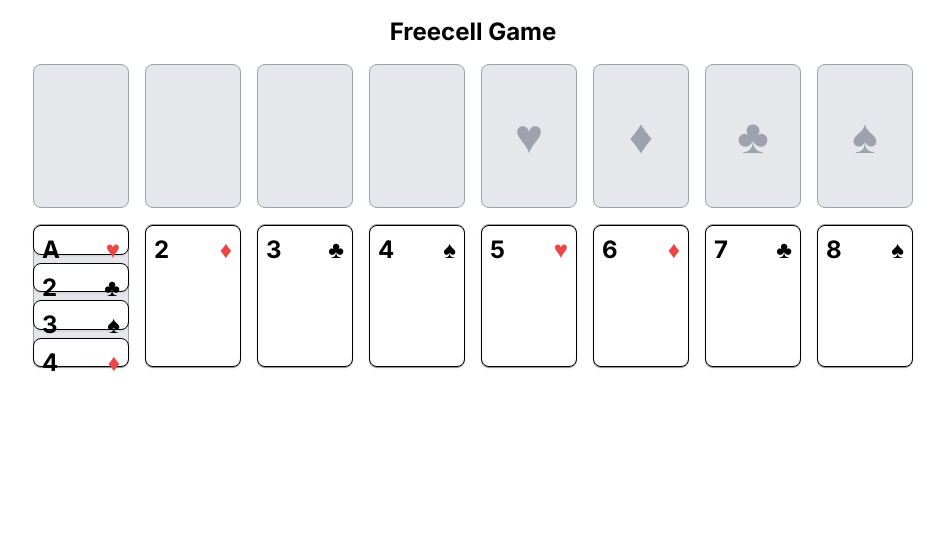
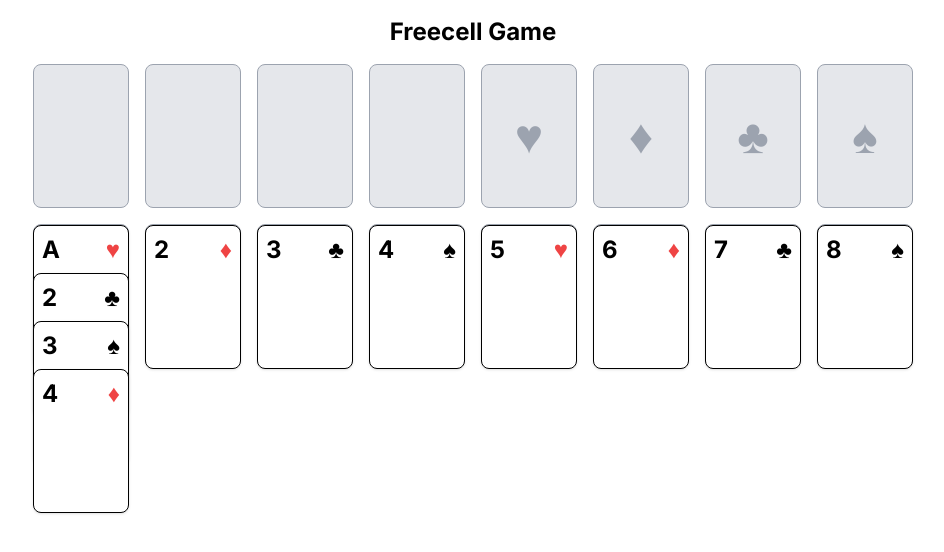
Before and after one commit to upupgames/freecell-react, a Next.js app: page / in a window 1280 px wide. Shown: the top 552 px of the page, without its empty margins (167-1111 px from the left). Built offline with nearby package versions, Linux system fonts and the light colour scheme.

Commit message:
feat: cells defined

```diff
--- /dev/null
+++ b/src/components/Column.tsx
@@ -0,0 +1,19 @@
+import React from 'react';
+import Card, { Suit } from '@components/Card';
+import styles from '@styles/Cell.module.css';
+
+interface ColumnProps {
+  cards: { suit: Suit; rank: number }[];
+}
+
+const Column: React.FC<ColumnProps> = ({ cards = [] }) => {
+  return (
+    <div className={styles.flexbox}>
+      {cards.map((card, index) => (
+        <Card key={index} suit={card.suit} rank={card.rank} />
+      ))}
+    </div>
+  );
+};
+
+export default Column;
--- a/src/components/ColumnCell.tsx
+++ b/src/components/ColumnCell.tsx
@@ -1,18 +1,17 @@
 import React from 'react';
+import { Suit } from '@components/Card';
 import Cell from '@components/Cell';
-import Card, { Suit } from '@components/Card';
+import Column from '@components/Column';
 import styles from '@styles/Cell.module.css';
 
 interface ColumnCellProps {
   cards: { suit: Suit; rank: number }[];
 }
 
-const ColumnCell: React.FC<ColumnCellProps> = ({ cards = [] }) => {
+const ColumnCell: React.FC<ColumnCellProps> = ({ cards }) => {
   return (
     <Cell className={styles.column}>
-      {cards.map((card, index) => (
-        <Card key={index} suit={card.suit} rank={card.rank} />
-      ))}
+      <Column cards={cards} />
     </Cell>
   );
 };
--- a/src/components/Homecell.tsx
+++ b/src/components/Homecell.tsx
@@ -16,7 +16,7 @@ const Homecell: React.FC<HomecellProps> = ({ suit }) => {
     }[suit];
 
     return (
-        <Cell>
+        <Cell className={styles.home}>
           <span className={styles.suit}>{suitSymbol}</span>
         </Cell>
     );
--- a/src/styles/Card.module.css
+++ b/src/styles/Card.module.css
@@ -1,5 +1,9 @@
 .card {
   @apply w-24 h-36 border border-black rounded-lg bg-white relative flex flex-col justify-between items-center p-2 shadow;
+}
+
+.card + .card {
+  margin-top: -6rem;
 }
 
 .topLeft {
--- a/src/styles/Cell.module.css
+++ b/src/styles/Cell.module.css
@@ -1,11 +1,19 @@
 .cell {
-  @apply w-24 h-36 border border-gray-400 rounded-lg bg-gray-200 flex justify-center items-center;
+  @apply w-24 h-36 border border-gray-400 rounded-lg bg-gray-200 flex justify-center;
+}
+
+.home {
+  @apply items-center
 }
 
 .column {
-  @apply flex flex-col gap-2;
+  @apply items-start
 }
 
 .suit {
   @apply text-5xl text-gray-400;
 }
+
+.flexbox {
+  @apply flex flex-col items-center overflow-visible min-h-full;
+}
--- a/src/styles/Column.module.css
+++ /dev/null
@@ -1,3 +0,0 @@
-.column {
-  @apply flex flex-col gap-2;
-}
```
